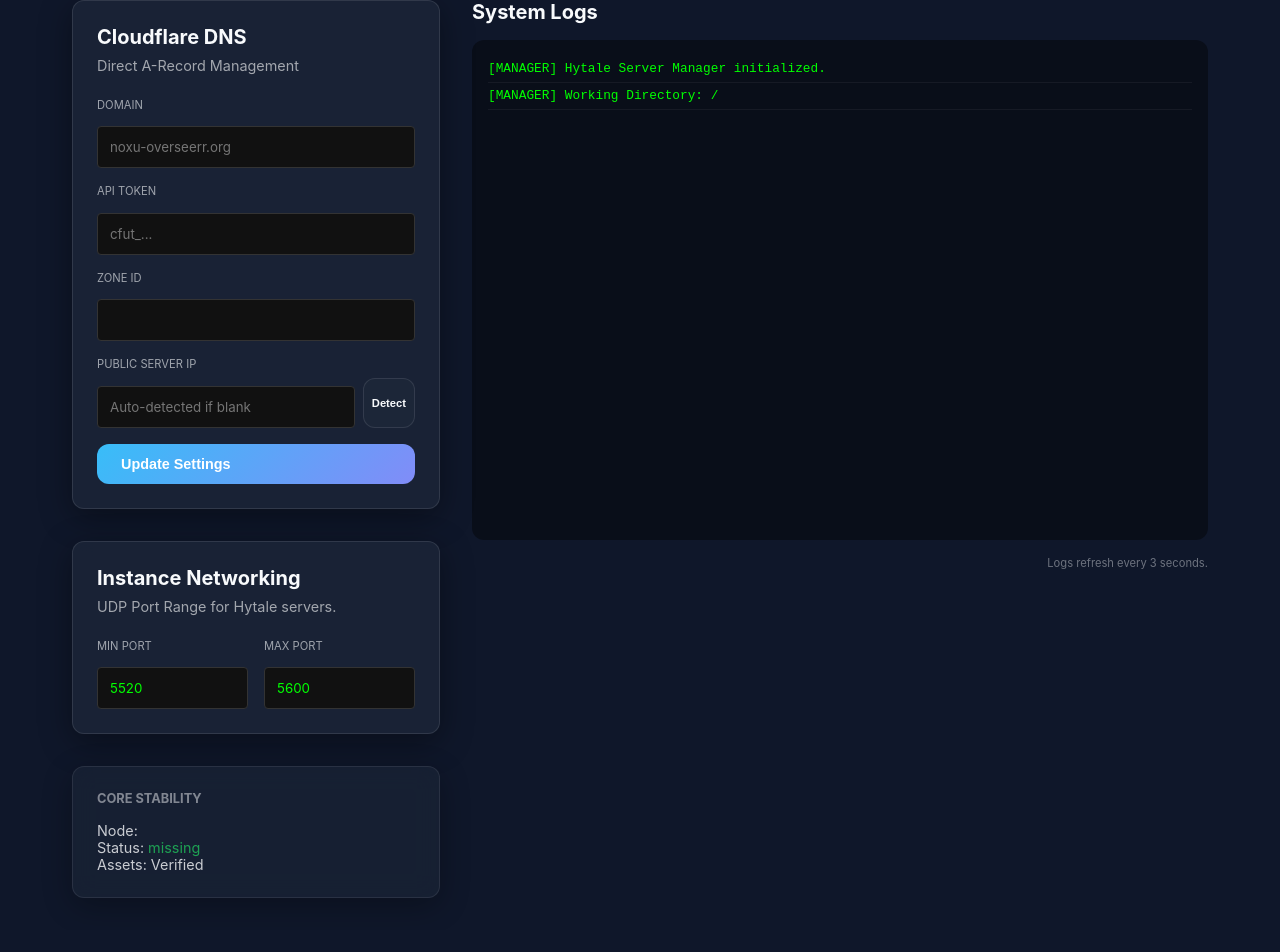
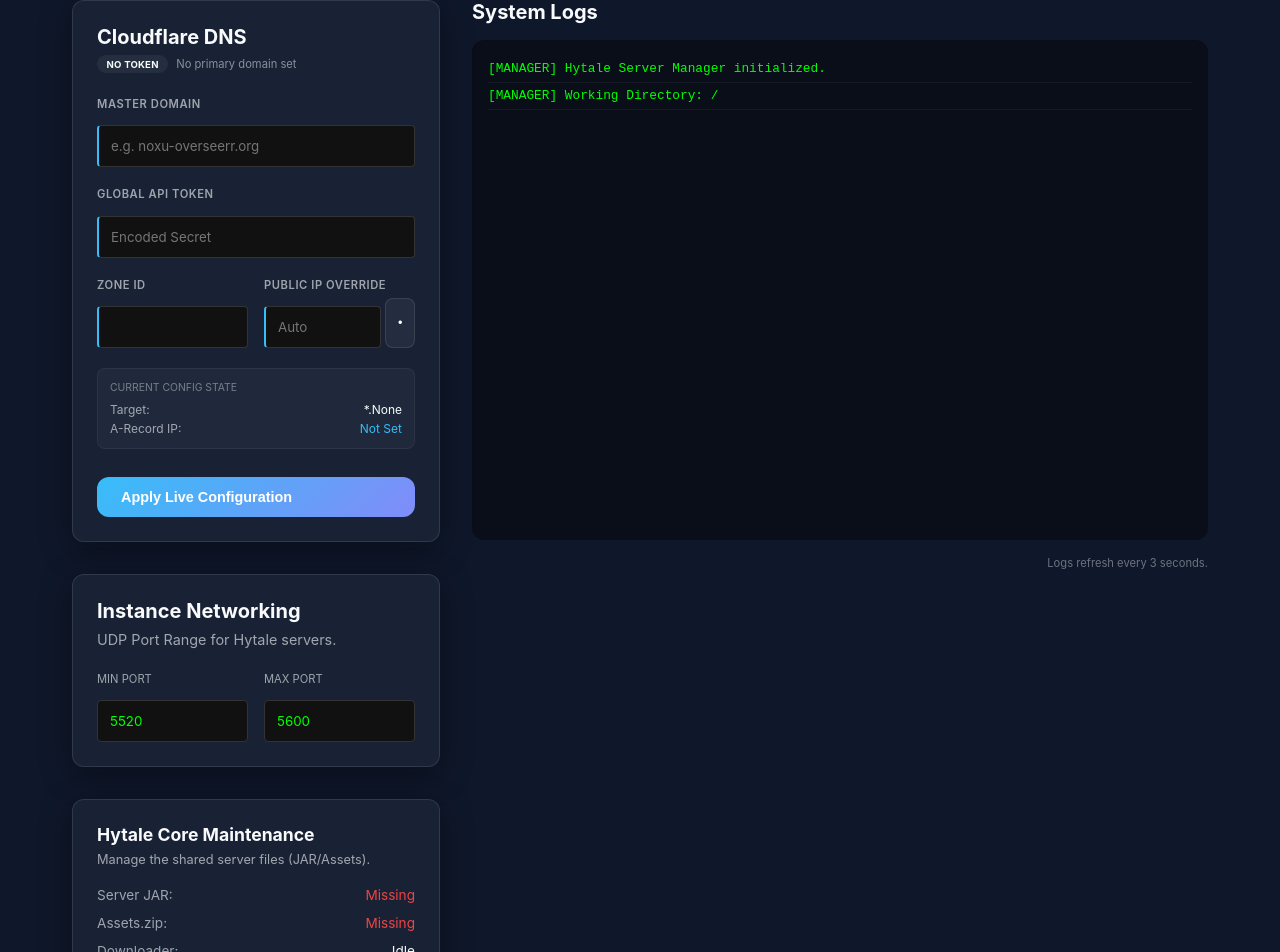
Before and after one commit to Ringmaster500/hytale-server-manager, a Next.js app: page /settings in a window 1280 px wide. Shown: the part 136-1088 px from the top of the page. Before the commit the page ends 1066 px from the top, so only its background shows below. Built offline with nearby package versions, Linux system fonts and the light colour scheme.

Commit message:
feat: revamped cloudflare settings UI with live state feedback and better state management

```diff
--- /dev/null
+++ b/src/app/api/system/maintenance/route.ts
@@ -0,0 +1,23 @@
+import { NextRequest, NextResponse } from 'next/server';
+import { serverManager } from '@/lib/server/manager';
+
+export async function POST(req: NextRequest) {
+  try {
+    const { action } = await req.json();
+
+    if (action === 'reset-core') {
+      // Trigger background reset
+      serverManager.resetCoreFiles();
+      return NextResponse.json({ success: true, message: 'Core reset initiated in background.' });
+    }
+
+    if (action === 'verify-core') {
+      await serverManager.checkCoreFiles();
+      return NextResponse.json({ success: true, message: 'Core verification complete.' });
+    }
+
+    return NextResponse.json({ error: 'Invalid action' }, { status: 400 });
+  } catch (error: any) {
+    return NextResponse.json({ error: error.message }, { status: 500 });
+  }
+}
--- a/src/app/globals.css
+++ b/src/app/globals.css
@@ -149,6 +149,53 @@
   border-radius: 4px;
 }
 
+.input-group {
+  display: flex;
+  flex-direction: column;
+  gap: 0.4rem;
+}
+
+.input-label {
+  font-size: 0.7rem;
+  opacity: 0.6;
+  text-transform: uppercase;
+  letter-spacing: 0.05em;
+  font-weight: 600;
+}
+
+.status-pill {
+  padding: 0.2rem 0.6rem;
+  border-radius: 1rem;
+  background: rgba(255, 255, 255, 0.05);
+  font-weight: 700;
+  text-transform: uppercase;
+  letter-spacing: 0.02em;
+}
+
+.status-pill.online {
+  background: rgba(16, 185, 129, 0.1);
+  color: #10b981;
+  border: 1px solid rgba(16, 185, 129, 0.2);
+  box-shadow: 0 0 10px rgba(16, 185, 129, 0.1);
+}
+
+.icon-btn {
+  background: rgba(255, 255, 255, 0.05);
+  border: 1px solid rgba(255, 255, 255, 0.1);
+  color: white;
+  width: 2.5rem;
+  border-radius: 0.5rem;
+  cursor: pointer;
+  display: flex;
+  align-items: center;
+  justify-content: center;
+  transition: all 0.2s;
+}
+
+.icon-btn:hover {
+  background: rgba(255, 255, 255, 0.1);
+}
+
 /* Modal Styles */
 .modal-overlay {
   position: fixed;
--- a/src/app/settings/page.tsx
+++ b/src/app/settings/page.tsx
@@ -96,54 +96,80 @@
         <aside style={{ display: 'flex', flexDirection: 'column', gap: '2rem' }}>
           {/* Cloudflare Section */}
           <section className="card glass">
-            <div style={{ marginBottom: '1.5rem' }}>
-              <h2 style={{ fontSize: '1.25rem', fontWeight: '700', marginBottom: '0.5rem' }}>Cloudflare DNS</h2>
-              <p style={{ color: 'rgba(255,255,255,0.6)', fontSize: '0.9rem' }}>
-                Direct A-Record Management
-              </p>
+            <div style={{ marginBottom: '1.5rem', display: 'flex', justifyContent: 'space-between', alignItems: 'flex-start' }}>
+              <div>
+                <h2 style={{ fontSize: '1.25rem', fontWeight: '700', marginBottom: '0.4rem' }}>Cloudflare DNS</h2>
+                <div style={{ display: 'flex', gap: '0.5rem', alignItems: 'center' }}>
+                   <div className={`status-pill ${status.config?.cloudflare?.apiToken ? 'online' : ''}`} style={{ fontSize: '0.6rem' }}>
+                      {status.config?.cloudflare?.apiToken ? 'API Linked' : 'No Token'}
+                   </div>
+                   <div style={{ fontSize: '0.7rem', opacity: 0.5 }}>{cloudflareDomain || 'No primary domain set'}</div>
+                </div>
+              </div>
             </div>
 
-            <div style={{ display: 'flex', flexDirection: 'column', gap: '1rem' }}>
-              <div>
-                <label style={{ display: 'block', fontSize: '0.7rem', opacity: 0.6, marginBottom: '0.4rem', textTransform: 'uppercase' }}>Domain</label>
+            <div style={{ display: 'flex', flexDirection: 'column', gap: '1.25rem' }}>
+              <div className="input-group">
+                <label className="input-label">Master Domain</label>
                 <input
                   className="console-input"
                   value={cloudflareDomain}
                   onChange={(e) => setCloudflareDomain(e.target.value)}
-                  placeholder="noxu-overseerr.org"
+                  placeholder="e.g. noxu-overseerr.org"
+                  style={{ borderLeft: status.config?.cloudflare?.domain === cloudflareDomain ? '2px solid transparent' : '2px solid var(--accent)' }}
                 />
               </div>
 
-              <div>
-                <label style={{ display: 'block', fontSize: '0.7rem', opacity: 0.6, marginBottom: '0.4rem', textTransform: 'uppercase' }}>API Token</label>
+              <div className="input-group">
+                <label className="input-label">Global API Token</label>
                 <input
                   className="console-input"
                   type="password"
                   value={cloudflareToken}
                   onChange={(e) => setCloudflareToken(e.target.value)}
-                  placeholder="cfut_..."
+                  placeholder="Encoded Secret"
+                  style={{ borderLeft: (status.config?.cloudflare?.apiToken && cloudflareToken === status.config.cloudflare.apiToken) ? '2px solid transparent' : '2px solid var(--accent)' }}
                 />
               </div>
 
-              <div>
-                <label style={{ display: 'block', fontSize: '0.7rem', opacity: 0.6, marginBottom: '0.4rem', textTransform: 'uppercase' }}>Zone ID</label>
+              <div style={{ display: 'grid', gridTemplateColumns: '1fr 1fr', gap: '1rem' }}>
+                 <div className="input-group">
+                    <label className="input-label">Zone ID</label>
                     <input
                       className="console-input"
                       value={cloudflareZoneId}
                       onChange={(e) => setCloudflareZoneId(e.target.value)}
+                      style={{ borderLeft: status.config?.cloudflare?.zoneId === cloudflareZoneId ? '2px solid transparent' : '2px solid var(--accent)' }}
                     />
                  </div>
-
-              <div>
-                <label style={{ display: 'block', fontSize: '0.7rem', opacity: 0.6, marginBottom: '0.4rem', textTransform: 'uppercase' }}>Public Server IP</label>
-                <div style={{ display: 'flex', gap: '0.5rem' }}>
+                 <div className="input-group">
+                    <label className="input-label">Public IP Override</label>
+                    <div style={{ display: 'flex', gap: '0.25rem' }}>
                        <input
                          className="console-input"
                          value={publicIp}
                          onChange={(e) => setPublicIp(e.target.value)}
-                    placeholder="Auto-detected if blank"
+                         placeholder="Auto"
+                         style={{ borderLeft: status.config?.cloudflare?.publicIp === publicIp ? '2px solid transparent' : '2px solid var(--accent)' }}
                        />
-                    <button className="btn btn-secondary" style={{ padding: '0 0.5rem', fontSize: '0.7rem' }} onClick={detectIp}>Detect</button>
+                       <button className="icon-btn" onClick={detectIp} title="Detect IP">
+                          <span style={{ fontSize: '0.8rem' }}>&bull;</span>
+                       </button>
+                    </div>
+                 </div>
+              </div>
+
+              <div style={{ padding: '0.75rem', background: 'rgba(255,255,255,0.03)', borderRadius: '0.5rem', border: '1px solid rgba(255,255,255,0.05)' }}>
+                 <p style={{ fontSize: '0.65rem', opacity: 0.4, textTransform: 'uppercase', marginBottom: '0.5rem' }}>Current Config State</p>
+                 <div style={{ fontSize: '0.75rem', display: 'flex', flexDirection: 'column', gap: '0.25rem' }}>
+                    <div style={{ display: 'flex', justifyContent: 'space-between' }}>
+                       <span style={{ opacity: 0.6 }}>Target:</span>
+                       <span>*.{status.config?.cloudflare?.domain || 'None'}</span>
+                    </div>
+                    <div style={{ display: 'flex', justifyContent: 'space-between' }}>
+                       <span style={{ opacity: 0.6 }}>A-Record IP:</span>
+                       <span style={{ color: 'var(--accent)' }}>{status.config?.cloudflare?.publicIp || 'Not Set'}</span>
+                    </div>
                  </div>
               </div>
 
@@ -151,8 +177,9 @@
                 className="btn btn-primary"
                 onClick={saveCloudflare}
                 disabled={loading}
+                style={{ width: '100%', marginTop: '0.5rem' }}
               >
-                {loading ? 'Saving...' : 'Update Settings'}
+                {loading ? 'Committing...' : 'Apply Live Configuration'}
               </button>
             </div>
           </section>
@@ -187,13 +214,61 @@
             </div>
           </section>
 
-          {/* System Info */}
-          <section className="card glass" style={{ opacity: 0.8 }}>
-             <h3 style={{ fontSize: '0.8rem', opacity: 0.6, marginBottom: '1rem', textTransform: 'uppercase' }}>Core Stability</h3>
-             <div style={{ fontSize: '0.9rem' }}>
-                <p>Node: {status.nodeVersion}</p>
-                <p>Status: <span style={{ color: 'var(--success)' }}>{status.jarStatus}</span></p>
-                <p>Assets: Verified</p>
+          {/* Hytale Core Maintenance */}
+          <section className="card glass">
+             <div style={{ marginBottom: '1.25rem' }}>
+               <h2 style={{ fontSize: '1.1rem', fontWeight: '700', marginBottom: '0.4rem' }}>Hytale Core Maintenance</h2>
+               <p style={{ color: 'rgba(255,255,255,0.6)', fontSize: '0.8rem' }}>
+                 Manage the shared server files (JAR/Assets).
+               </p>
+             </div>
+
+             <div style={{ display: 'flex', flexDirection: 'column', gap: '0.75rem', marginBottom: '1.25rem' }}>
+                <div style={{ display: 'flex', justifyContent: 'space-between', fontSize: '0.85rem' }}>
+                   <span style={{ opacity: 0.6 }}>Server JAR:</span>
+                   <span style={{ color: status.jarExists ? 'var(--success)' : 'var(--danger)' }}>
+                      {status.jarExists ? 'Ready' : 'Missing'}
+                   </span>
+                </div>
+                <div style={{ display: 'flex', justifyContent: 'space-between', fontSize: '0.85rem' }}>
+                   <span style={{ opacity: 0.6 }}>Assets.zip:</span>
+                   <span style={{ color: status.coreFiles?.some((f: any) => f.name === 'Assets.zip') ? 'var(--success)' : 'var(--danger)' }}>
+                      {status.coreFiles?.some((f: any) => f.name === 'Assets.zip') ? 'Verified' : 'Missing'}
+                   </span>
+                </div>
+                <div style={{ display: 'flex', justifyContent: 'space-between', fontSize: '0.85rem' }}>
+                   <span style={{ opacity: 0.6 }}>Downloader:</span>
+                   <span style={{ color: status.isDownloading ? 'var(--accent)' : 'inherit' }}>
+                      {status.isDownloading ? 'Active...' : 'Idle'}
+                   </span>
+                </div>
+             </div>
+
+             <div style={{ display: 'flex', flexDirection: 'column', gap: '0.5rem' }}>
+                <button
+                  className="btn btn-secondary"
+                  style={{ width: '100%', fontSize: '0.8rem' }}
+                  onClick={async () => {
+                     if (confirm("Force verify core files? This will trigger a re-download if any keys are missing.")) {
+                        await fetch('/api/system/maintenance', { method: 'POST', body: JSON.stringify({ action: 'verify-core' }) });
+                        fetchStatus();
+                     }
+                  }}
+                >
+                   Verify Integrity
+                </button>
+                <button
+                  className="btn btn-danger"
+                  style={{ width: '100%', fontSize: '0.8rem', opacity: 0.8 }}
+                  onClick={async () => {
+                     if (confirm("NUCLEAR RESET: This will delete HytaleServer.jar and Assets.zip and download them fresh. YOUR WORLDS ARE SAFE. Proceed?")) {
+                        await fetch('/api/system/maintenance', { method: 'POST', body: JSON.stringify({ action: 'reset-core' }) });
+                        fetchStatus();
+                     }
+                  }}
+                >
+                   Full Reset Core Files
+                </button>
              </div>
           </section>
         </aside>
```
Also changed, not shown: src/lib/server/manager.ts (+18 -7 lines). Lines whose indentation alone changed are shown as unchanged.
